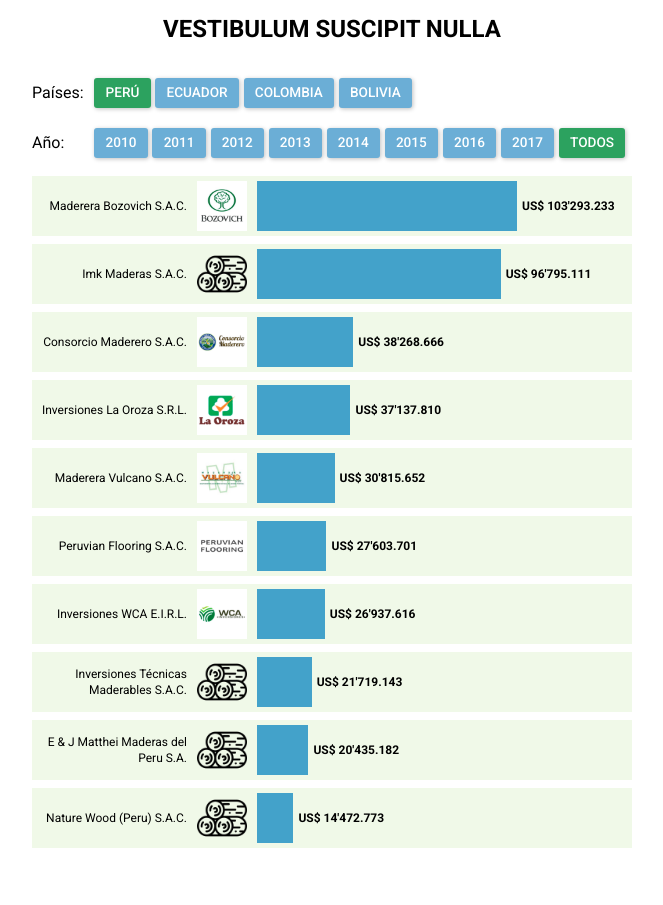
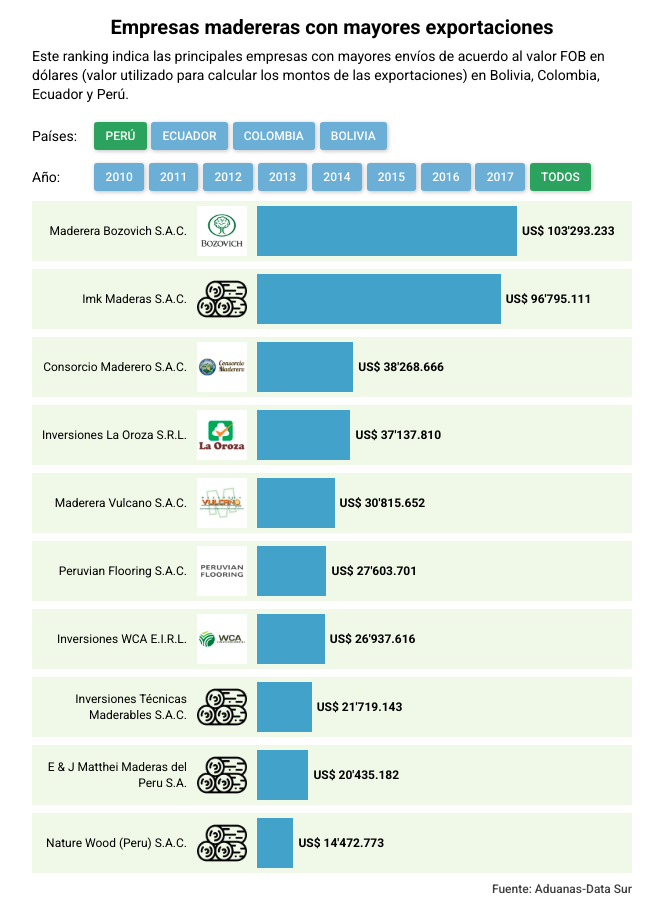
Before and after one commit to mongabay/Timber-Exporters-Infographic, a website: page index.html in a window 1280 px wide. Shown: the whole page, without its empty margins (308-971 px from the left). Before the commit the page ends 856 px from the top, so only its background shows below. Drawn offline with nearby package versions, Linux system fonts and the light colour scheme.

Commit message:
Update chart

```diff
--- a/index.html
+++ b/index.html
@@ -13,7 +13,11 @@
     <div class="main">
         <div class="container">
             <div class="header">
-                <h1 class="title">Vestibulum suscipit nulla</h1>
+                <h1 class="title">Empresas madereras con mayores exportaciones</h1>
+                <p>
+                    Este ranking indica las principales empresas con mayores envíos de acuerdo al valor FOB en dólares (valor utilizado para
+                    calcular los montos de las exportaciones) en Bolivia, Colombia, Ecuador y Perú.
+                </p>
             </div>
             <div class="input flex flex-items-center flex-justify-center">
                 <div class="input__label">Países:</div>
@@ -74,6 +78,9 @@
                 </div>
                 <!-- </div> -->
             </div>
+            <footer class="footer">
+                Fuente: Aduanas-Data Sur
+            </footer>
         </div>
     </div>
 
--- a/sass/_main.scss
+++ b/sass/_main.scss
@@ -21,18 +21,30 @@
 
 .main {
     .header {
+        margin-bottom: 1rem;
         .title {
             text-align: center;
-            font-size: 1.5rem;
-            text-transform: uppercase;
-            margin: 1rem 0 2rem 0;
+            font-size: 1.25rem; // text-transform: uppercase;
+            margin: 1rem 0 0.5rem 0;
+        }
+        p {
+            font-size: 14px;
+            line-height: 1.35;
         }
     }
+    .footer {
+        text-align: right;
+        font-size: 12px;
+        font-weight: 500;
+        opacity: 0.75;
+        margin-top: 10px;
+        margin-bottom: 10px;
+    }
     .input {
-        margin-bottom: 1rem;
+        margin-bottom: 8px;
         &__label {
             width: 60px;
-            font-size: 1rem;
+            font-size: 14px;
             font-weight: 400;
         }
         &__options {
@@ -46,7 +58,7 @@
                 color: #fff;
                 box-shadow: 1px 1px 4px rgba(0, 0, 0, 0.25);
                 text-transform: uppercase;
-                font-size: 0.85rem;
+                font-size: 0.75rem;
                 font-weight: 500;
                 cursor: pointer;
                 border-radius: 3px;
@@ -116,9 +128,8 @@
     width: 100%;
     max-width: 580px;
     background-color: #ddd;
-    border-radius: 3px;
-    // box-shadow: 2px 4px 6px rgba(0, 0, 0, 0.25);
-    padding: 1rem;
+    border-radius: 3px; // box-shadow: 2px 4px 6px rgba(0, 0, 0, 0.25);
+    padding: 10px;
     &__inner {}
     &__title {
         margin: 0;
```
Also changed, not shown: css/style.css, 1 other file.
